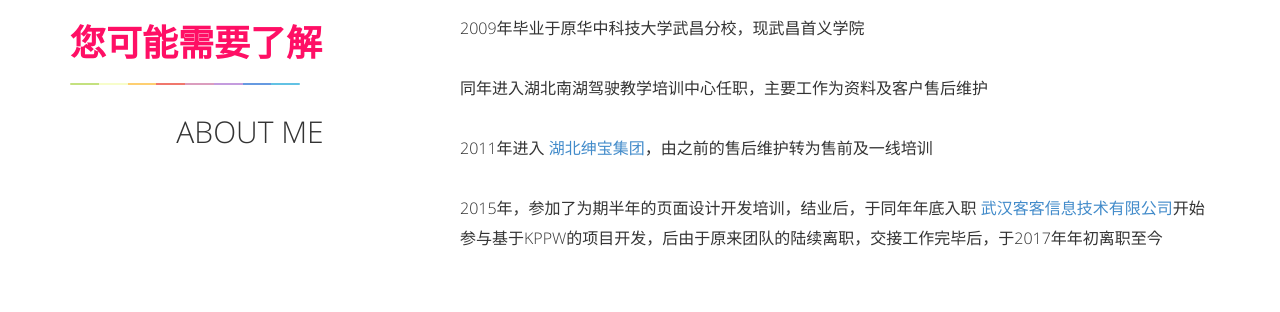
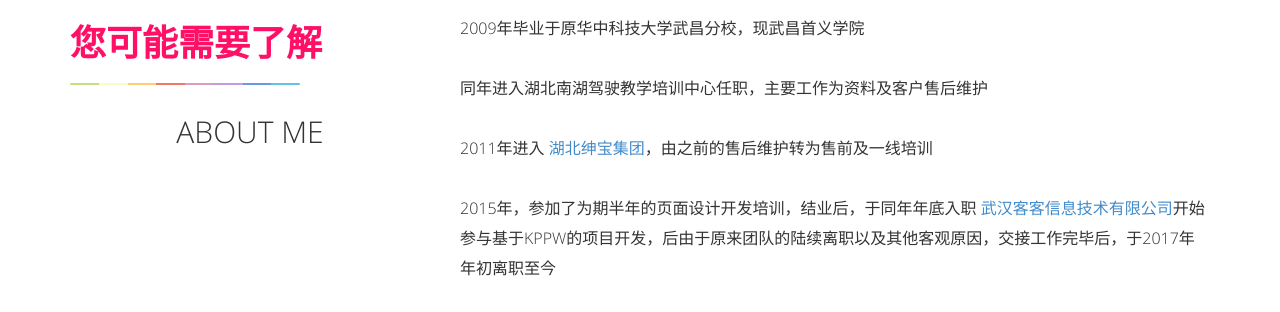
Before and after one commit to zhujiaping/zhujiaping.github.io, a plain HTML site: page index.html in a window 1280 px wide. Shown: the part 827-1139 px from the top of the page. Drawn offline with Linux system fonts and the light colour scheme; grey boxes are pictures that could not be loaded.

Commit message:
about me细微修改

```diff
--- a/index.html
+++ b/index.html
@@ -103,7 +103,7 @@
 						<p>2011年进入
 							<a href="http://www.shenbaojiaxiao.com/" target="_blank">湖北绅宝集团</a>，由之前的售后维护转为售前及一线培训</p>
 						<p>2015年，参加了为期半年的页面设计开发培训，结业后，于同年年底入职
-							<a href="http://www.kekezu.com/" target="_blank">武汉客客信息技术有限公司</a>开始参与基于KPPW的项目开发，后由于原来团队的陆续离职，交接工作完毕后，于2017年年初离职至今</p>
+							<a href="http://www.kekezu.com/" target="_blank">武汉客客信息技术有限公司</a>开始参与基于KPPW的项目开发，后由于原来团队的陆续离职以及其他客观原因，交接工作完毕后，于2017年年初离职至今</p>
 
 					</div>
 				</div>
```
